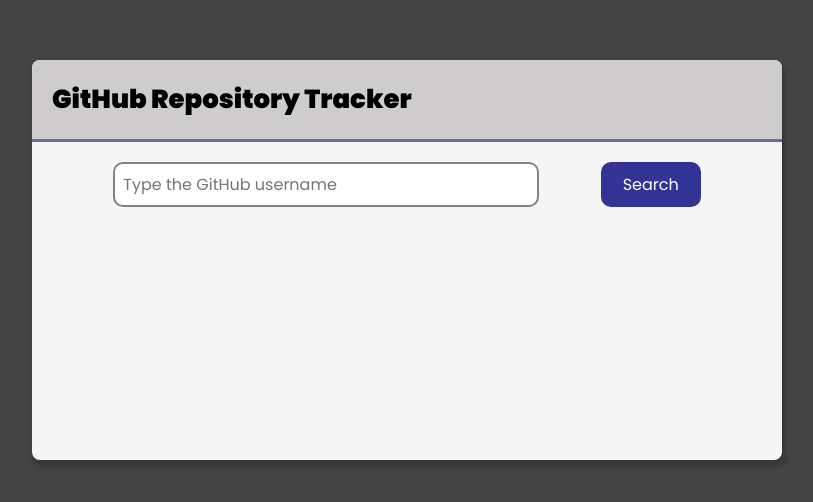
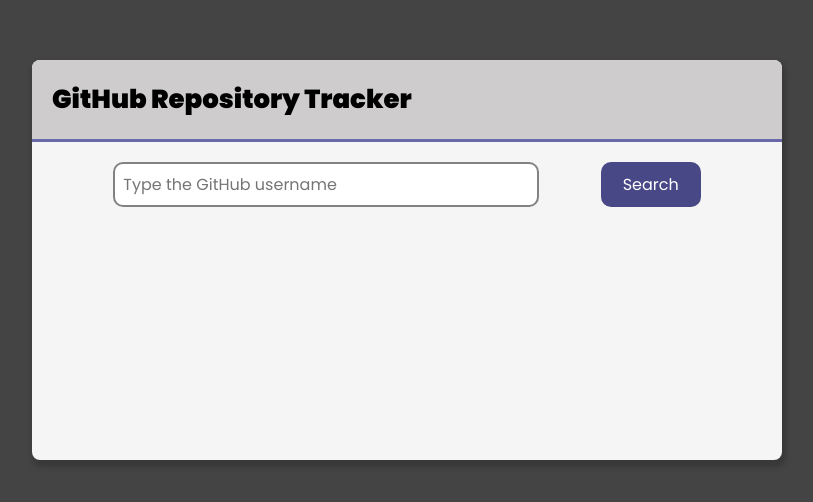
Before and after one commit to renatarko/github_repositories_tracker, a plain HTML site: page index.html in a window 1280 px wide. Shown: the part 140-642 px from the top of the page, without its empty margins (233-1046 px from the left). Drawn offline with Linux system fonts and the light colour scheme.

Commit message:
Update style.css

```diff
--- a/style.css
+++ b/style.css
@@ -71,7 +71,7 @@
 .form-camp button {
   width: 100px;
   padding: 6px;
-  background-color: rgb(51, 51, 149);
+  background-color: rgba(60, 60, 126, 0.93);
   color: #fff;
   font-size: 16px;
   border: none;
@@ -81,7 +81,7 @@
 }
 
 .form-camp button:hover {
-  background-color: rgba(60, 60, 126, 0.93);
+  background-color: rgba(51, 51, 149);
 }
 section {
   display: flex;
```
